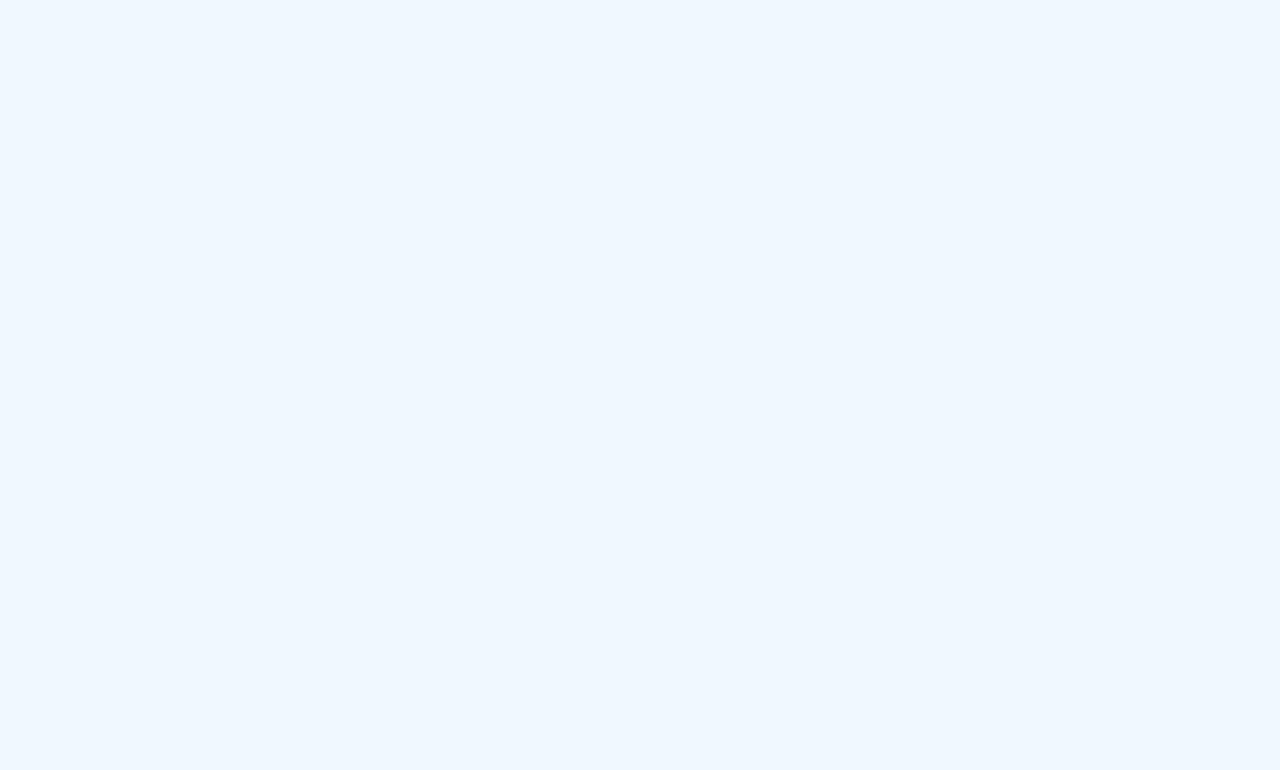
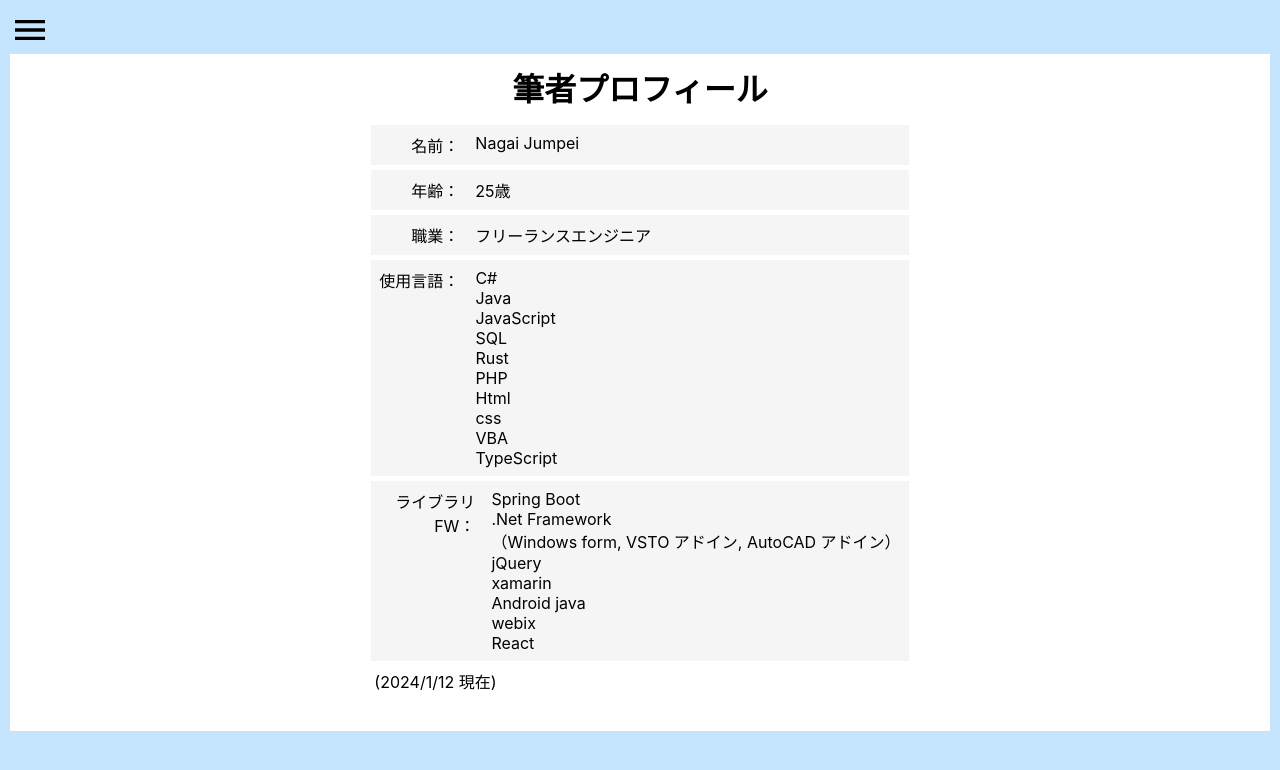
Before and after one commit to NagaJun1/sample_react_ts, a React (Create React App) app: page /sample_react_ts/author in a window 1280 px wide. Before the commit this address had no page. Shown: the top 770 px of the page. Built offline with nearby package versions, Linux system fonts and the light colour scheme.

Commit message:
コードの修正

```diff
--- a/public/index.html
+++ b/public/index.html
@@ -24,7 +24,7 @@
       work correctly both with client-side routing and a non-root public URL.
       Learn how to configure a non-root public URL by running `npm run build`.
     -->
-    <title>React App</title>
+    <title> sample_react_ts </title>
   </head>
   <body>
     <noscript>You need to enable JavaScript to run this app.</noscript>
--- a/src/App.tsx
+++ b/src/App.tsx
@@ -1,6 +1,9 @@
 import './css/App.css';
+import './css/Menu.css';
 import { BrowserRouter, Route, Routes } from 'react-router-dom';
-import Home from './pages/Home';
+import { Author } from './pages/Author';
+import { Reports } from './pages/Report';
+import { Home } from './pages/Home';
 
 /** 初期ページ表示 */
 function App() {
@@ -8,6 +11,8 @@ function App() {
   return <BrowserRouter>
     <Routes>
       <Route path={'/sample_react_ts'} element={<Home />} />
+      <Route path={'/sample_react_ts/author'} element={<Author />} />
+      <Route path={'/sample_react_ts/report'} element={<Reports />} />
     </Routes>
   </BrowserRouter>;
 }
--- a/src/css/App.css
+++ b/src/css/App.css
@@ -1,15 +1,16 @@
 body {
-  background-color: aliceblue;
+  background-color: rgb(197, 229, 255);
 }
 
 #root {
-  margin: 30px;
   background-color: white;
+  margin: 10px;
 }
 
 h1 {
-  padding: 30px;
-  padding-bottom: 0px;
+  padding: 0px;
+  margin-top: 10px;
+  margin-bottom: 10px;
   text-align: center;
 }
 
@@ -23,16 +24,23 @@ div.parsonal_data {
   display: flex;
 }
 
-.blank,
-.name,
-.age,
-.business,
+.row {
+  background-color: #f5f5f5;
+  margin: 5px;
+}
+
+.itemName,
 .framework,
 .language {
   text-align: right;
-  min-width: 150px;
+  min-width: 80px;
 }
 
 .parsonal_data p {
-  margin: 10px;
+  padding: 3px;
+  margin: 5px;
 }
+
+.honbun {
+  padding: 20px;
+}
--- /dev/null
+++ b/src/css/Menu.css
@@ -0,0 +1,22 @@
+.unvisible {
+  display: none;
+}
+
+.visible {
+  padding-bottom: 5px;
+}
+
+.menus {
+  background-color: rgb(197, 229, 255);
+}
+
+.menu {
+  background-color: rgb(231, 242, 255);
+  padding: 5px;
+  margin: 5px;
+}
+
+.menuIcon {
+  min-width: 40px;
+  min-height: 40px;
+}
--- /dev/null
+++ b/src/css/Report.css
@@ -0,0 +1,13 @@
+.qiita {
+  padding: 10px;
+  background-color: #55C500;
+  color: white;
+  margin: 5px;
+}
+
+.github {
+  padding: 10px;
+  background-color: black;
+  color: white;
+  margin: 5px;
+}
--- /dev/null
+++ b/src/pages/Author.tsx
@@ -0,0 +1,52 @@
+import React from 'react';
+import { Menus } from './Menu';
+
+export const Author = () => {
+    return (<>
+        <Menus />
+        <h1> 筆者プロフィール </h1>
+        <div className='flex'>
+            <PersonalData />
+        </div>
+    </>);
+};
+
+const Row = ({ itemName, item }: any) => {
+    return <div className="flex row" >
+        <p className='itemName'>{itemName} </p>
+        <p>{item}</p>
+    </div>
+};
+
+const PersonalData = () => {
+    return <>
+        <div className='parsonal_data'>
+            <Row itemName="名前：" item="Nagai Jumpei" />
+            <Row itemName="年齢：" item="25歳" />
+            <Row itemName="職業：" item="フリーランスエンジニア" />
+            <Language />
+            <Framework />
+            <p> (2024/1/12 現在) </p>
+        </div>
+    </>;
+}
+
+const Language = () => {
+    return <div className="flex row" >
+        <p className='language'>使用言語：</p>
+        <p>
+            C# <br /> Java <br /> JavaScript <br /> SQL <br /> Rust <br />
+            PHP <br /> Html <br /> css <br /> VBA <br /> TypeScript
+        </p>
+    </div>;
+}
+
+const Framework = () => {
+    return <div className="flex row" >
+        <p className='framework'> ライブラリ　 <br /> FW：</p>
+        <p>
+            Spring Boot <br /> .Net Framework <br />（Windows form, VSTO アドイン, AutoCAD アドイン）
+            <br /> jQuery <br /> xamarin <br /> Android java <br /> webix <br /> React
+        </p>
+    </div>;
+}
--- a/src/pages/Home.tsx
+++ b/src/pages/Home.tsx
@@ -1,53 +1,16 @@
-import React from 'react';
+import { Menus } from "./Menu";
 
-const Home = () => {
-    return (<>
-        <h1> サイト管理者 </h1>
-        <div className='flex'>
-            <PersonalData />
-        </div>
-    </>);
-};
-
-/**
-* 個人情報
-* @param name 名前
-* @param content コンテンツ（経歴など）
-* @returns
-*/
-function PersonalData() {
-    return <div className='parsonal_data'>
-        <div className="flex" >
-            <p className='name'> 名前： </p>
-            <p> Nagai Jumpei </p>
-        </div>
-        <div className="flex" >
-            <p className='age'> 年齢： </p>
-            <p> 25歳 </p>
-        </div>
-        <div className='flex'>
-            <p className='business'> 職業： </p>
-            <p> フリーランスエンジニア</p>
-        </div>
-        <div className="flex" >
-            <p className='language'>使用言語：</p>
-            <p>
-                C# <br /> Java <br /> JavaScript <br /> SQL <br /> Rust <br />
-                PHP <br /> Html <br /> css <br /> VBA <br /> TypeScript
-            </p>
-        </div>
-        <div className="flex" >
-            <p className='framework'> フレームワーク <br /> ライブラリ：</p>
-            <p>
-                Spring Boot <br /> .Net Framework <br/>（Windows form, VSTO アドイン, AutoCAD アドイン）
-                <br /> jQuery <br /> xamarin <br /> Android java <br /> webix <br /> React
-            </p>
-        </div>
-        <div className="flex" >
-            <p className='blank' />
-            <p>(2023/12/31 現在)</p>
-        </div>
-    </div>;
+export const Home = () => {
+  return <>
+    <Menus />
+    <h1> このサイトについて </h1>
+    <div className="honbun">
+      このサイトは、筆者の React の自己学習のために作成されています。 <br /><br />
+      左上のメニューから、他ページへ遷移できます。<br /><br />
+      このページのソースコードは、以下のリンクで公開しています。<br />
+      <a href="https://github.com/NagaJun1/sample_react_ts">
+        https://github.com/NagaJun1/sample_react_ts
+      </a>
+    </div>
+  </>
 }
-
-export default Home;
--- /dev/null
+++ b/src/pages/Menu.tsx
@@ -0,0 +1,34 @@
+import { useState } from "react";
+import MenuIcon from '../images/menu.svg';
+
+export const Menus = () => {
+
+  /** ポップアップメニューのクラス名制御（表示/非表示に使用）*/
+  const [unvisible, setUnvisible] = useState(true);
+
+  /** メニューの表示切替 */
+  const changeMenuVisible = () => {
+    setUnvisible(!unvisible);
+  };
+
+  return <div className="menus">
+    <img src={MenuIcon} alt="" className='menuIcon' onClick={changeMenuVisible} />
+    <div className={unvisible ? 'unvisible' : 'visible'}>
+      <div className="menu" onClick={goToHomePage}> ホーム </div>
+      <div className="menu" onClick={goToReportPage}> 記事 </div>
+      <div className="menu" onClick={goToAuthorPage}> 筆者プロフィール </div>
+    </div>
+  </div>;
+}
+
+const goToHomePage = () => {
+  window.location.href = '/sample_react_ts';
+};
+
+const goToReportPage = () => {
+  window.location.href = '/sample_react_ts/report';
+};
+
+const goToAuthorPage = () => {
+  window.location.href = '/sample_react_ts/author';
+};
--- /dev/null
+++ b/src/pages/Report.tsx
@@ -0,0 +1,25 @@
+import { Menus } from "./Menu";
+import '../css/Report.css';
+
+export const Reports = () => {
+  return <>
+    <Menus />
+    <h1> 記事 </h1>
+    <div className="honbun">
+      <div> なんか思いついたら書きます(;^ω^) </div>
+
+      <h3> 外部ページリンク </h3>
+      <div> 筆者が書いたページへのリンク </div>
+      <div className="qiita" onClick={goToQiita}> Qiita </div>
+      <div className="github" onClick={goToGithub}> Github </div>
+    </div>
+  </>
+};
+
+const goToQiita = () => {
+  window.open('https://qiita.com/NagaJun', '_blank');
+};
+
+const goToGithub = () => {
+  window.open('https://github.com/NagaJun1', '_blank');
+}
```
Also changed, not shown: src/images/menu.svg (added), 13 other files (tests, documents, lock files or other folders).
